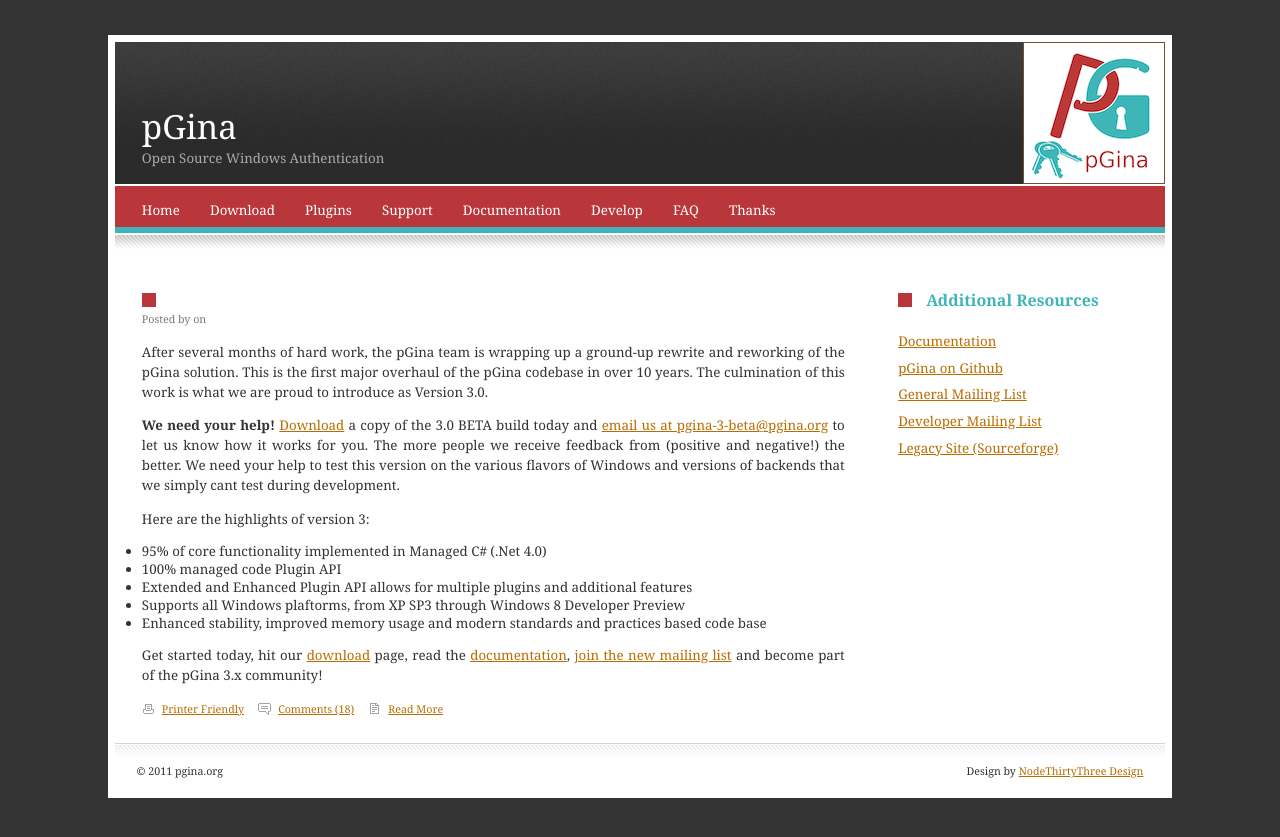
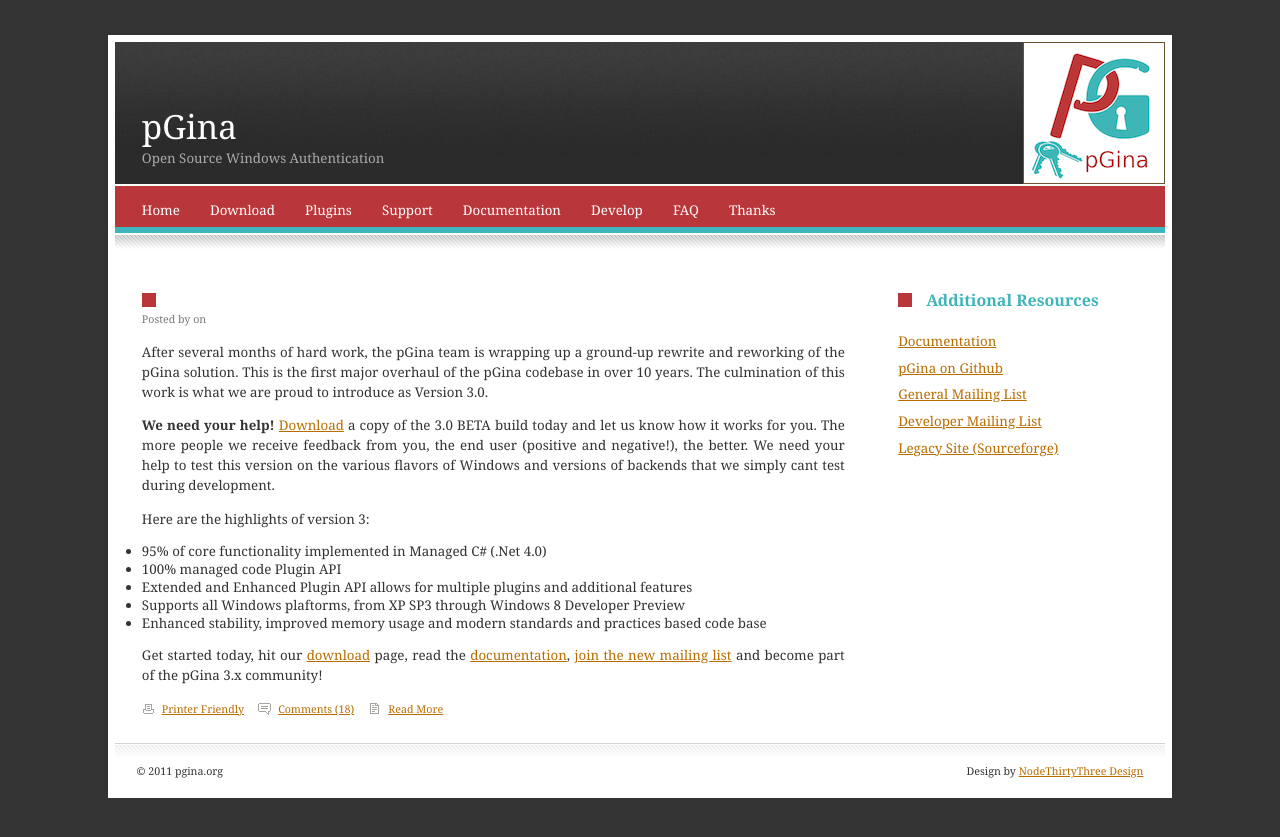
Before and after one commit to pgina/pgina.github.com, a Jekyll site: the page built from _posts/2011-10-17-reveal.html, in a window 1280 px wide. Shown: the top 837 px of the page. Built offline with Jekyll 4.4.1, drawn with Linux system fonts in a browser that asks for light colours.

Commit message:
doh, remove bad email address

```diff
--- a/_posts/2011-10-17-reveal.html
+++ b/_posts/2011-10-17-reveal.html
@@ -12,8 +12,8 @@
 </p>
 <p>
 <strong>We need your help!</strong>  <a href="download.html">Download</a> a copy of the
-3.0 BETA build today and <a href="mailto:pgina-beta@pgina.org">email us at pgina-3-beta@pgina.org</a>
-to let us know how it works for you.  The more people we receive feedback from (positive and negative!)
+3.0 BETA build today and
+let us know how it works for you.  The more people we receive feedback from you, the end user (positive and negative!),
 the better.  We need your help to test this version on the various flavors of Windows and
 versions of backends that we simply cant test during development.
 </p>
```
